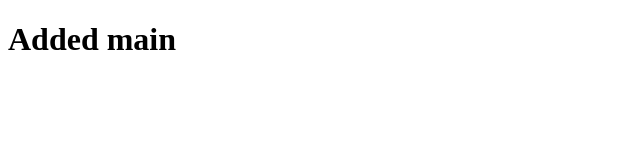
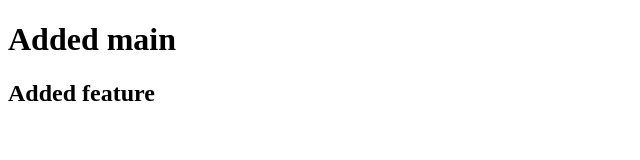
Before and after one commit to febinvarghese1/git-sample, a plain HTML site: page index.html in a window 1280 px wide. Shown: the whole page, without its empty margins (0-640 px from the left). Drawn offline with Linux system fonts and the light colour scheme.

Commit message:
feature changes

```diff
--- a/index.html
+++ b/index.html
@@ -8,6 +8,6 @@
 </head>
 <body>
     <h1>Added main</h1>
-
+    <h2>Added feature</h2>
 </body>
 </html>
```
